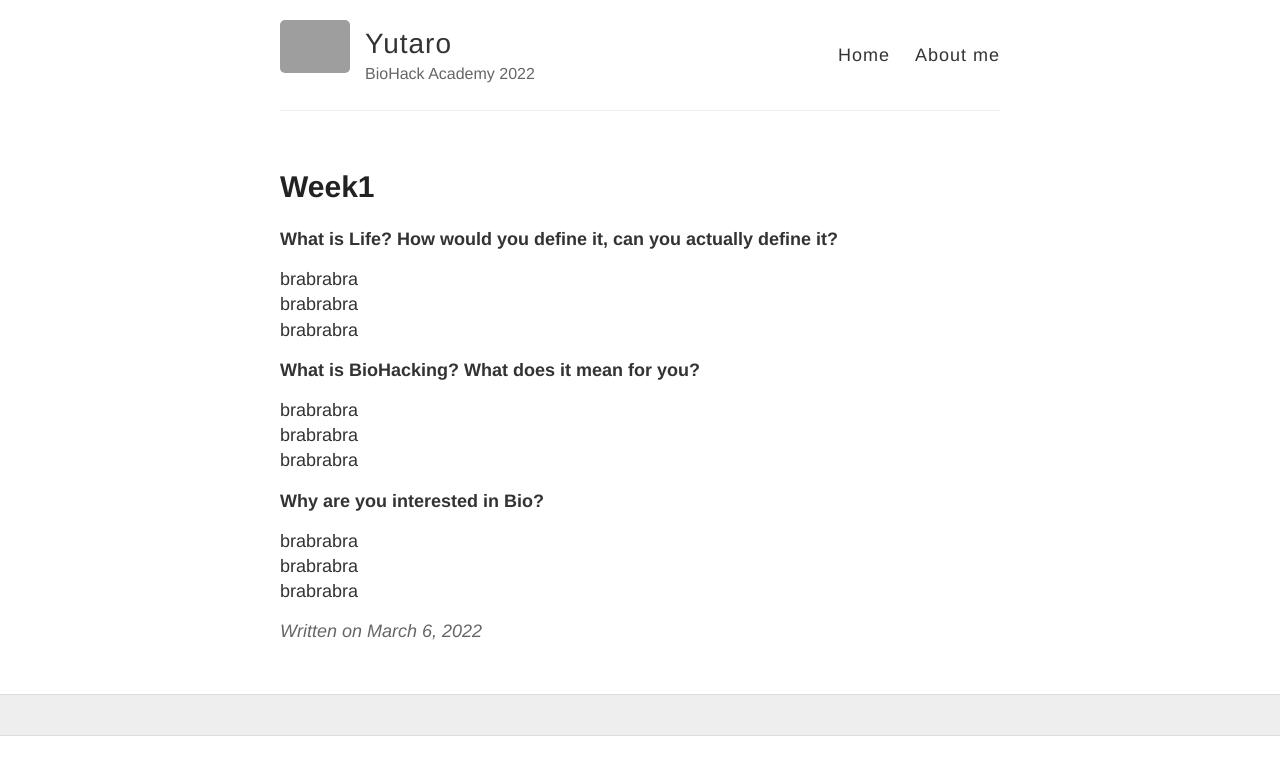
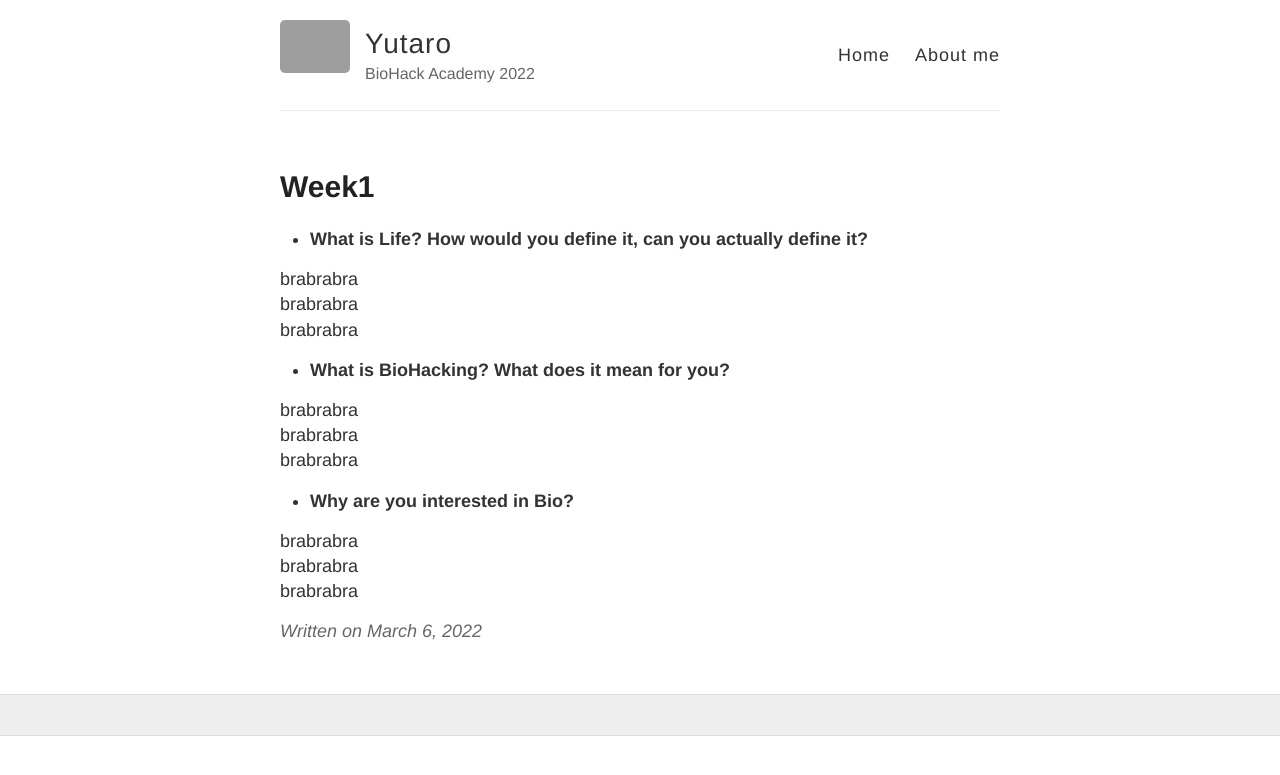
Before and after one commit to ytr0221/ytr0221.github.io, a Jekyll site: the page built from _posts/2022-3-06-Week1.md, in a window 1280 px wide. Shown: the top 775 px of the page. Built offline with Jekyll 4.4.1, drawn with Linux system fonts in a browser that asks for light colours; grey boxes are pictures that could not be loaded.

```diff
--- a/_posts/2022-3-06-Week1.md
+++ b/_posts/2022-3-06-Week1.md
@@ -4,7 +4,7 @@ title: Week1
 ---
 
 
-**What is Life? How would you define it, can you actually define it?**
+- **What is Life? How would you define it, can you actually define it?**
 
 brabrabra
 brabrabra
@@ -12,14 +12,14 @@ brabrabra
 
 
 
-**What is BioHacking? What does it mean for you?**
+- **What is BioHacking? What does it mean for you?**
 
 brabrabra
 brabrabra
 brabrabra
 
 
-**Why are you interested in Bio?**
+- **Why are you interested in Bio?**
 
 brabrabra
 brabrabra
```
